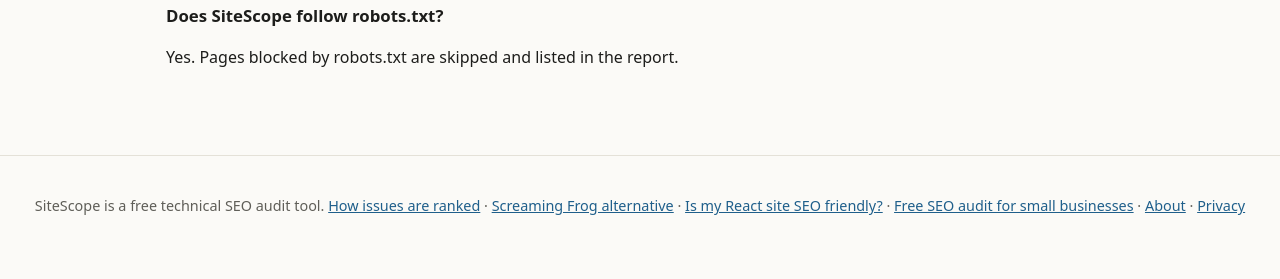
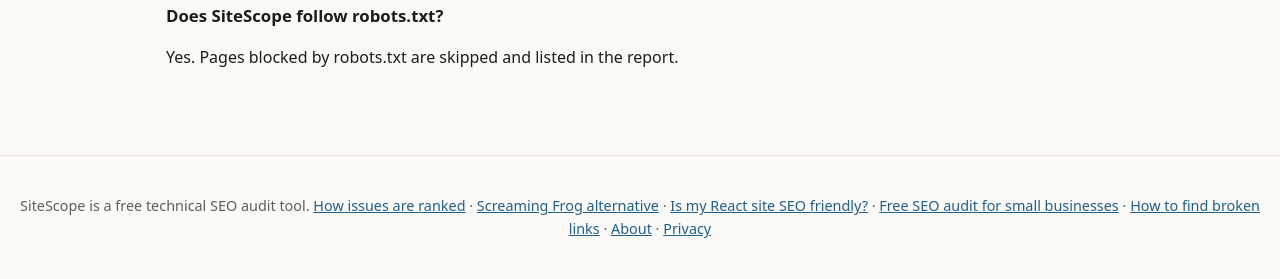
Before and after one commit to vikramyadav1404/sitescope, a FastAPI app: page / in a window 1280 px wide. Shown: the part 1263-1542 px from the top of the page. Before the commit the page ends 1478 px from the top, so only its background shows below. Run offline with FastAPI, Linux system fonts and the light colour scheme; some libraries are stand-ins or nearby versions.

Commit message:
Add link to 'How to find broken links' in footer

```diff
--- a/app/templates/base.html
+++ b/app/templates/base.html
@@ -52,6 +52,7 @@
       <a href="/screaming-frog-alternative/">Screaming Frog alternative</a> ·
       <a href="/is-my-react-website-seo-friendly/">Is my React site SEO friendly?</a> ·
       <a href="/free-seo-audit-small-business/">Free SEO audit for small businesses</a> ·
+      <a href="/how-to-find-broken-links/">How to find broken links</a> ·
       <a href="/about/">About</a> ·
       <a href="/privacy/">Privacy</a></p>
   </footer>
```
